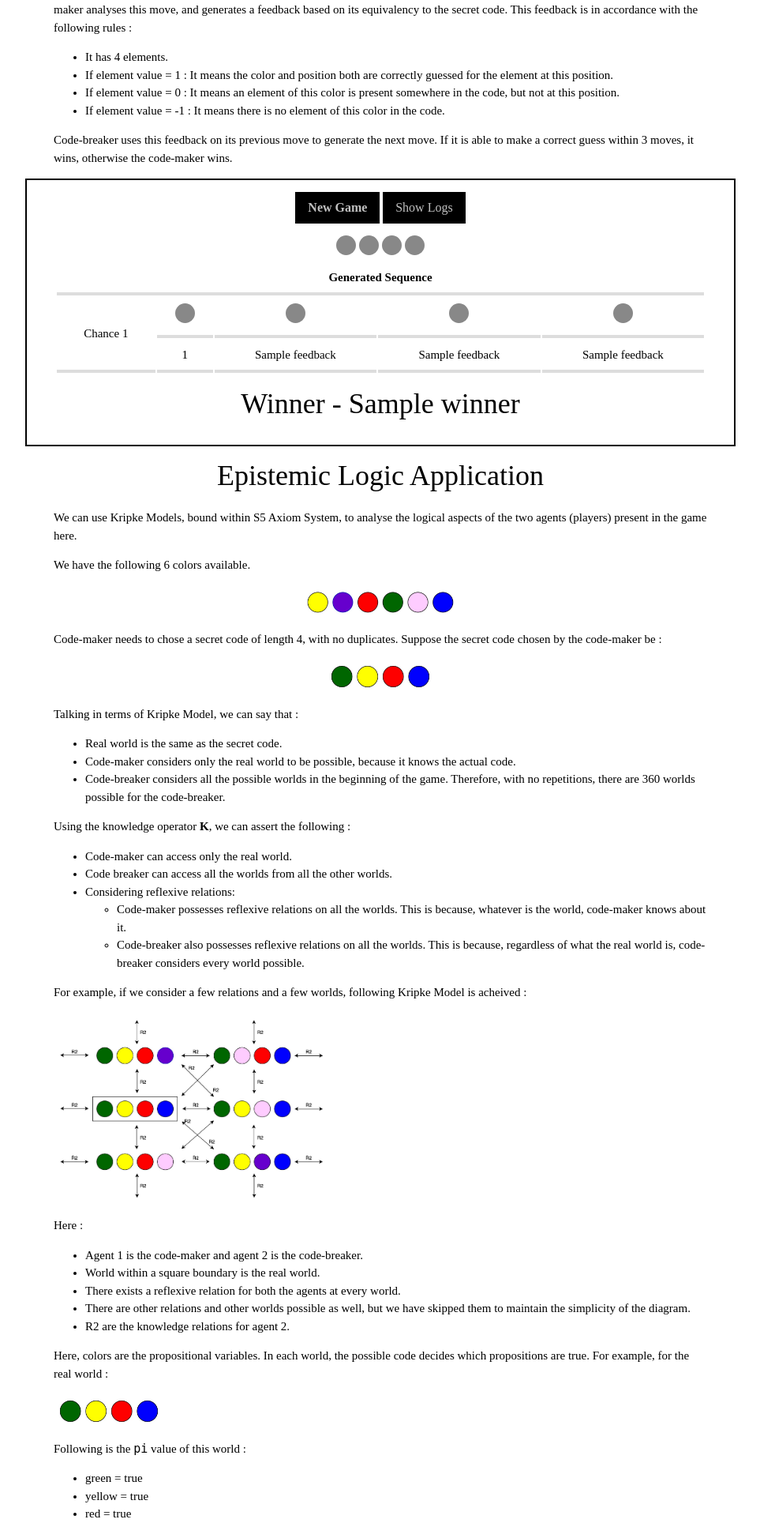
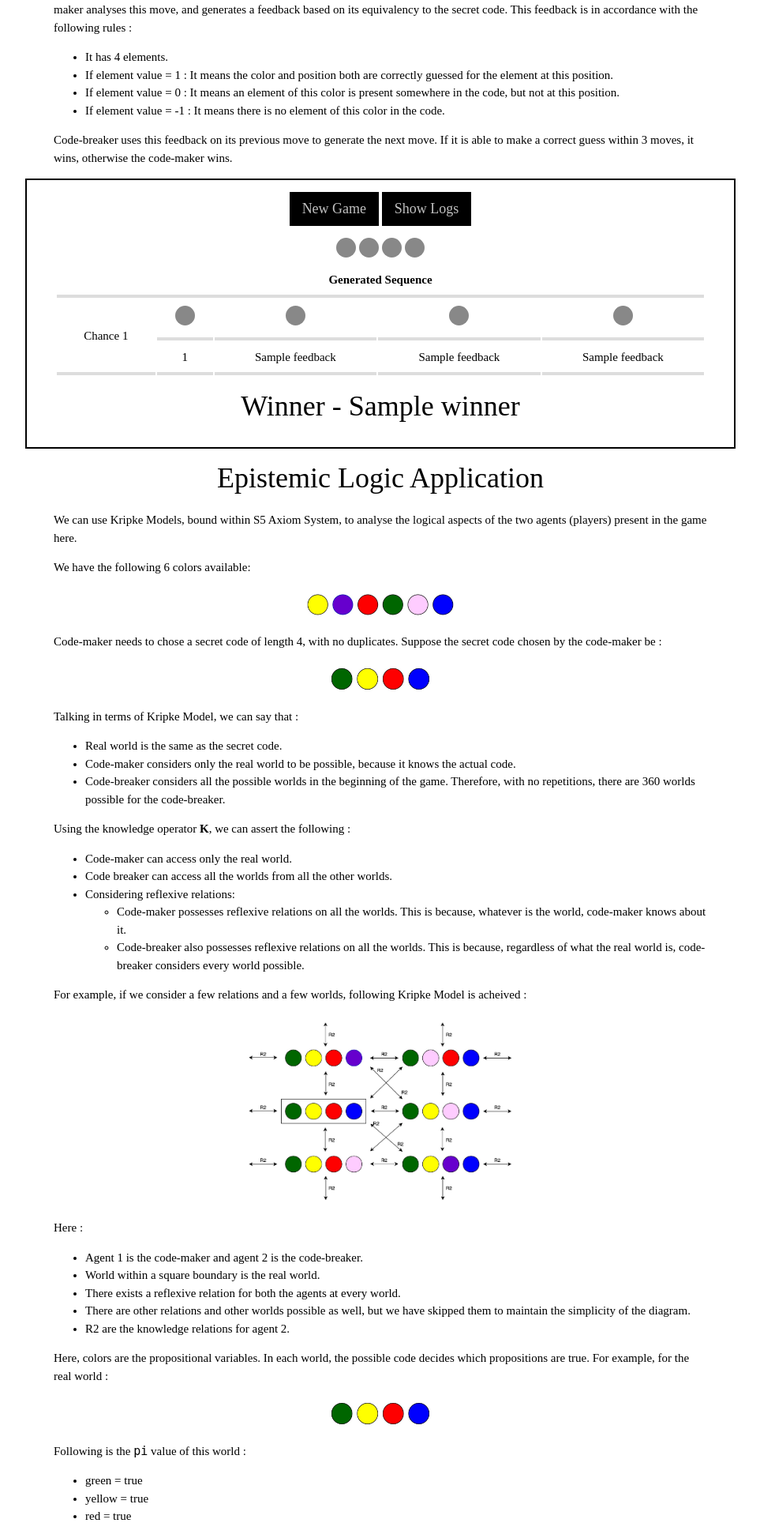
Before and after one commit to tskr1681/Mastermindgame, a Flask app: template templates/game.html in a window 1280 px wide. Shown: the part 575-2503 px from the top of the page at 79% size, without its empty margins (158-1121 px from the left). Run offline with Flask 2, Linux system fonts and the light colour scheme; the template is opened without the code that fills it: most values are stand-ins (such as "Sample title", 1, 10 or a date in 2020).

Commit message:
Update game.html

```diff
--- a/templates/game.html
+++ b/templates/game.html
@@ -59,7 +59,7 @@
             background-color: black;
             color: silver !important;
 
-            font-size: 16px;
+            font-size: 18px;
 
             }
 
@@ -125,7 +125,7 @@
 
 
             <div style="text-align:center" class="game-section">
-                <button class="w3-btn btn-black" onclick="window.location.reload();"><b>New Game</b></button>
+                <button class="w3-btn btn-black" onclick="window.location.reload();">New Game</button>
             <!-- <button class="w3-btn" style="background-color:rgb(154, 166, 231)" onclick="myFunction()">Try it</button> -->
             <button class="w3-btn btn-black " onclick="myFunction2()">Show Logs</button>
                 <div id="myTable">
@@ -177,7 +177,7 @@
                 </div>
                 <div class="w3-xmedium w3-text-black">
                   <p class="">            <p>We can use Kripke Models, bound within S5 Axiom System, to analyse the logical aspects of the two agents (players) present in the game here.</p>
-                  <p>We have the following 6 colors available.</p>
+                  <p>We have the following 6 colors available: </p>
                   <div class="img-wrapper"><img src="https://raw.githubusercontent.com/tskr1681/Mastermindgame/master/resources/all_colors.jpg" width="200" class="img-fluid"></div>
                   <p>Code-maker needs to chose a secret code of length 4, with no duplicates. Suppose the secret code chosen by the code-maker be :</p>
                   <div class="img-wrapper"><img src="https://raw.githubusercontent.com/tskr1681/Mastermindgame/master/resources/code.jpg" width="140" class="img-fluid"></div>
@@ -198,7 +198,7 @@
                   </li>
                   </ul>
                   <p>For example, if we consider a few relations and a few worlds, following Kripke Model is acheived :</p>
-                  <p><img src="https://raw.githubusercontent.com/tskr1681/Mastermindgame/master/resources/example_model.jpg" width="350"></p>
+                  <div class="img-wrapper"><img src="https://raw.githubusercontent.com/tskr1681/Mastermindgame/master/resources/example_model.jpg" width="350"class="img-fluid"></div>
                   <p>Here :</p>
                   <ul>
                   <li>Agent 1 is the code-maker and agent 2 is the code-breaker.</li>
@@ -208,7 +208,7 @@
                   <li>R2 are the knowledge relations for agent 2.</li>
                   </ul>
                   <p>Here, colors are the propositional variables. In each world, the possible code decides which propositions are true. For example, for the real world :</p>
-                  <p><img src="https://raw.githubusercontent.com/tskr1681/Mastermindgame/master/resources/code.jpg" width="140"></p>
+                  <div class="img-wrapper"><img src="https://raw.githubusercontent.com/tskr1681/Mastermindgame/master/resources/code.jpg" width="140" class="img-fluid"></div>
                   <p>Following is the <code>pi</code> value of this world :</p>
                   <ul>
                   <li>green = true</li>
@@ -239,7 +239,7 @@
                   <p class=""><p>            <p>Now, when the game proceeds, code-breaker makes guesses and code-maker provides feedback by analysing them with respect to the secret code.</p>
                   <p>Accounting this in terms of public announcement logic, the feedback is a truthful public announcement. It allows code-breaker to narrow down the possible worlds and make a viable next guess.</p>
                   <p>For example, given the above code, if player 2 makes the following guess :</p>
-                  <p><img src="https://raw.githubusercontent.com/tskr1681/Mastermindgame/master/resources/guess_1.jpg" width="140"></p>
+                  <div class="img-wrapper"><img src="https://raw.githubusercontent.com/tskr1681/Mastermindgame/master/resources/guess_1.jpg" width="140" class="img-fluid"></div>
                   <p>Player 1 provides the following feedback : <code>[0 1 1 -1]</code></p>
                   <p>This means that:</p>
                   <ul>
@@ -252,13 +252,13 @@
                   <p>Thus, after these announcements, the Kripke Model gets restricted as follows :</p>
                   <ul>
                   <li><p>Second and third colors have to be yellow and red respectively. All the worlds with other possibilities for second and third colors are eliminated. Following worlds would be possible :</p>
-                  <p>  <img src="https://raw.githubusercontent.com/tskr1681/Mastermindgame/master/resources/possible_worlds1.jpg" width="275"></p>
+                  <div class="img-wrapper"> <img src="https://raw.githubusercontent.com/tskr1681/Mastermindgame/master/resources/possible_worlds1.jpg" width="275 class="img-fluid"></div>
                   </li>
                   <li><p>Blue needs to be somewhere other than the first position. But since second and third position are already occupied, blue can only occur at fourth position. This eliminates all the worlds with any other color on fourth position, or blue color in any other position. Following worlds would be possible :</p>
-                  <p>  <img src="https://raw.githubusercontent.com/tskr1681/Mastermindgame/master/resources/possible_worlds2.jpg" width="400"></p>
+                  <div class="img-wrapper">  <img src="https://raw.githubusercontent.com/tskr1681/Mastermindgame/master/resources/possible_worlds2.jpg" width="400" class="img-fluid"></div>
                   </li>
                   <li><p>Only place left vacant is the first one. This position is occupied by any color other than pink. Thus, all the worlds with pink in any place on the code are eliminated. Following worlds would be possible :</p>
-                  <p>  <img src="https://raw.githubusercontent.com/tskr1681/Mastermindgame/master/resources/possible_worlds3.jpg" width="250"></p>
+                  <div class="img-wrapper">  <img src="https://raw.githubusercontent.com/tskr1681/Mastermindgame/master/resources/possible_worlds3.jpg" width="250" class="img-fluid"></div>
                   </li>
                   </ul>
                   <p>Both the agents are aware of this elimination process, and it becomes common knowledge in the system. Based on the derived system, Player 2 can now make a second guess. Player 1 would again analyse it and provide feedback. Similar procedure would be followed and the game continues.</p>
@@ -283,7 +283,7 @@
                     </ul>
                     <p>Common Knowledge is collectively available to both agents, however <code>agent1</code> knowledge and <code>agent2</code> knowledge is only available to the respective agents indivdually. We have <code>agent1</code> as the code-maker, and <code>agent2</code> as the code-breaker.</p>
                     <p><code>Agent1</code> individual knowledge is only updated once, when he generates the code. For example, if the following code is generated :</p>
-                    <p><img src="https://raw.githubusercontent.com/tskr1681/Mastermindgame/master/resources/code.jpg" width="140"></p>
+                    <div class="img-wrapper"> <img src="https://raw.githubusercontent.com/tskr1681/Mastermindgame/master/resources/code.jpg" width="140" class="img-fluid"></div>
                     <p><code>agent1</code> knowledge is updated accordingly. He knows for the sure the correct position of all the colors in the code, thus he adds a knowledge proposition for each of them to his individual knowledge base.</p>
                     <ul>
                     <li><code>Green</code> at position 1 : <code>1:green</code></li>
@@ -292,7 +292,7 @@
                     <li><code>Blue</code> at position 4 : <code>4:blue</code></li>
                     </ul>
                     <p>However, the common knowledge ant <code>agent2</code> knowledge are updated with every move and feedback generated therein. For example, suppose we get the feedback <code>[0 1 1 -1]</code> for the following move :</p>
-                    <p><img src="https://raw.githubusercontent.com/tskr1681/Mastermindgame/master/resources/guess_1.jpg" width="140"></p>
+                    <div class="img-wrapper"> <img src="https://raw.githubusercontent.com/tskr1681/Mastermindgame/master/resources/guess_1.jpg" width="140" class="img-fluid"></div>
                     <p>Since the feedback is a public announcement in the game, we get the following agent knowledge propositions :</p>
                     <ul>
                     <li>For first color <code>blue</code> with feedback <code>0</code> :<ul>
@@ -330,10 +330,10 @@
                 <div class="w3-xmedium w3-text-black">
                   <p class=""><p>
                     <p>We have implemented three strategies for the code-breaker here. They are explained below :</p>
-                        <h3 id="1-mathematician-code-breaker">1. Mathematician Code Breaker</h3>
+                        <h3 id="1-mathematician-code-breaker">i. Mathematician Code Breaker</h3>
                         <p>Under this strategy, the code-breaker analyses the feedback on each of his previous moves to generate the next move. However, information learnt from older moves is not maintained. Only the immediately last move is examined with the feedback obtained, and next move is generated.</p>
                         <p>For example, if the feedback obtained is <code>[0 1 0 -1]</code>,  for the following move :</p>
-                        <p><img src="https://raw.githubusercontent.com/tskr1681/Mastermindgame/master/resources/guess_2.jpg" width="140"></p>
+                        <div class="img-wrapper"> <img src="https://raw.githubusercontent.com/tskr1681/Mastermindgame/master/resources/guess_2.jpg" width="140" class="img-fluid"></div>
                         <p>For the next move, code-breaker knows that :</p>
                         <ul>
                         <li>Yellow is perfectly correct, and need not be changed.</li>
@@ -350,7 +350,7 @@
                         <p>Here, code-breaker makes use of the knowledge model maintained in the game to make a decision about the next move. As we see in the <code>Game</code> class, knowledge model is updated after every move.</p>
                         <p>Every move, along with the feedback generated for it, is analysed, and the Kripke Model is solved for it. The feedback acts as public announement, and thus the worlds which do not satisfy it are eliminated.</p>
                         <p>For example, if the feedback obtained is <code>[0 1 0 -1]</code>,  for the following move :</p>
-                        <p><img src="https://raw.githubusercontent.com/tskr1681/Mastermindgame/master/resources/guess_2.jpg" width="140"></p>
+                        <div class="img-wrapper"> <img src="https://raw.githubusercontent.com/tskr1681/Mastermindgame/master/resources/guess_2.jpg" width="140"class="img-fluid"></div>
                         <p>In the available Kripke model :</p>
                         <ul>
                         <li>Worlds where second color is not yellow will be eliminated.</li>
```
